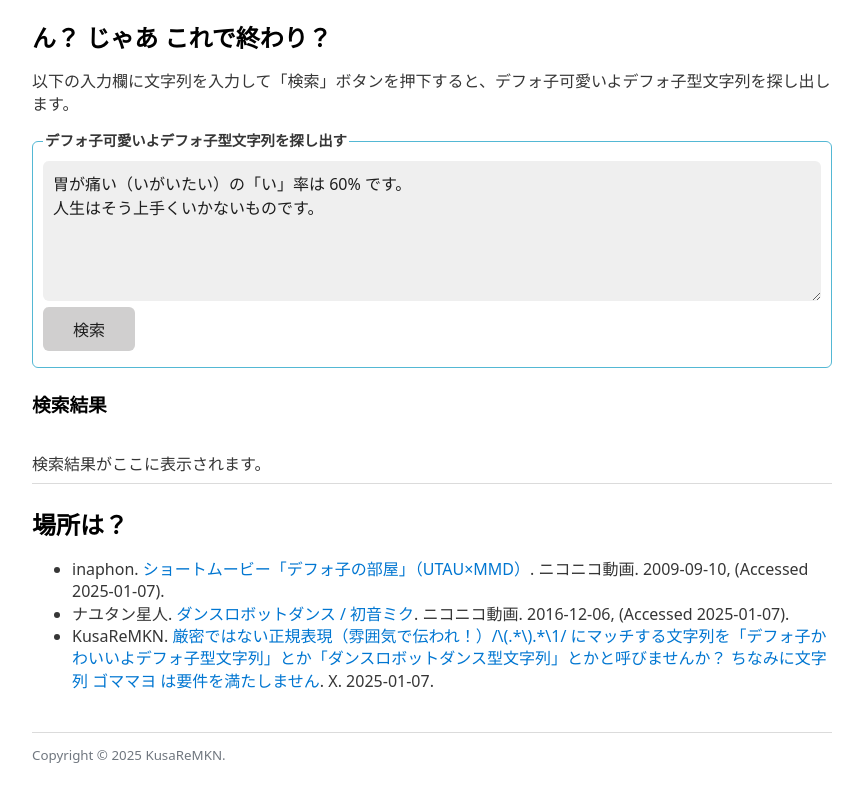
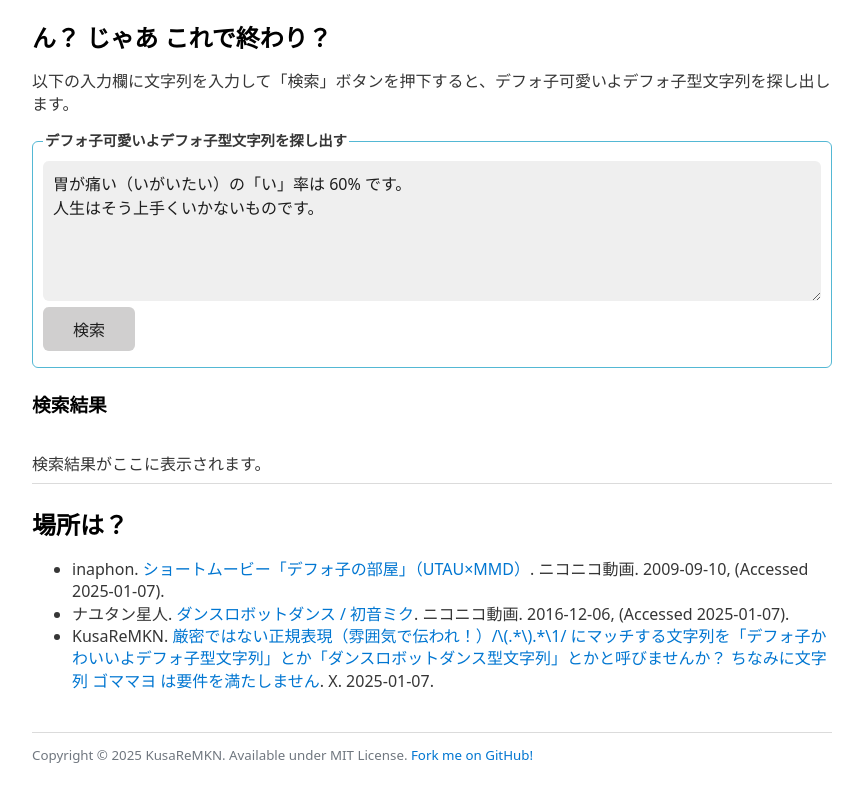
Before and after one commit to KusaReMKN/dkd-detector, a plain HTML site: page index.html in a window 1280 px wide. Shown: the part 804-1590 px from the top of the page, without its empty margins (208-1071 px from the left). Drawn offline with nearby package versions, Linux system fonts and the light colour scheme.

Commit message:
Add link to GitHub repository

```diff
--- a/index.html
+++ b/index.html
@@ -101,6 +101,8 @@ ANSI エスケープシーケンスが使えるような端末で、デフォ子
 <footer>
 <small>
 Copyright &copy; 2025 KusaReMKN.
+Available under MIT License.
+<a href="https://github.com/KusaReMKN/dkd-detector">Fork me on GitHub!</a>
 </small>
 </footer>
 </body>
```
